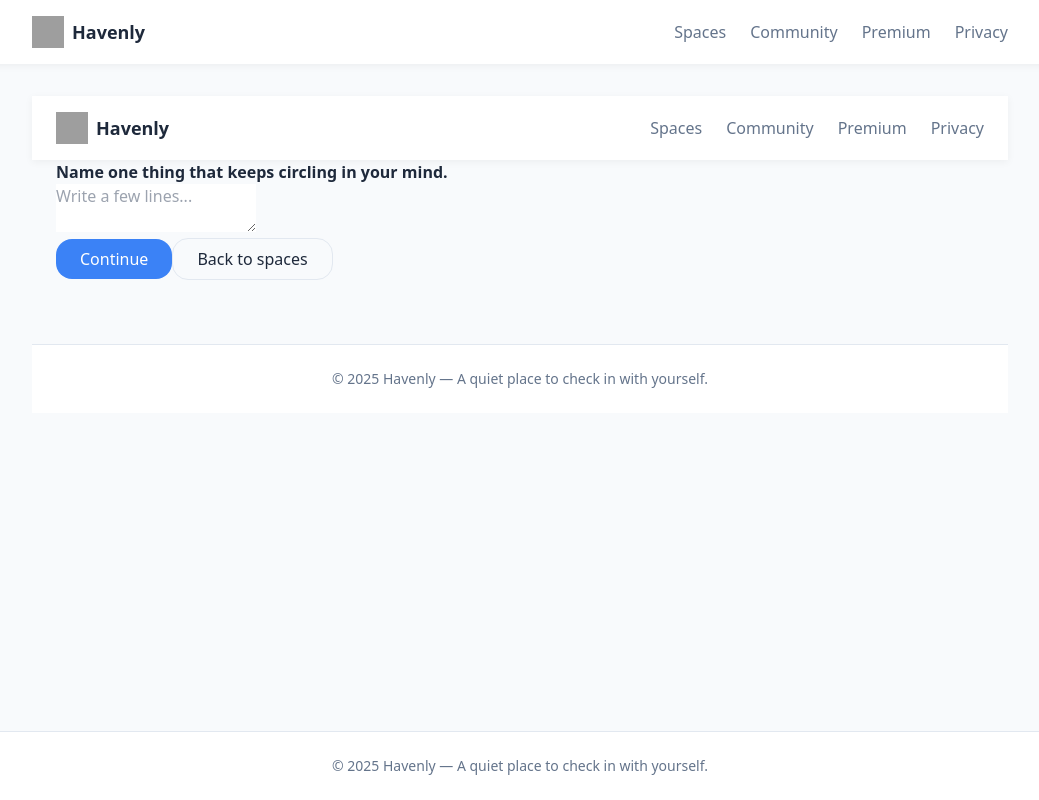
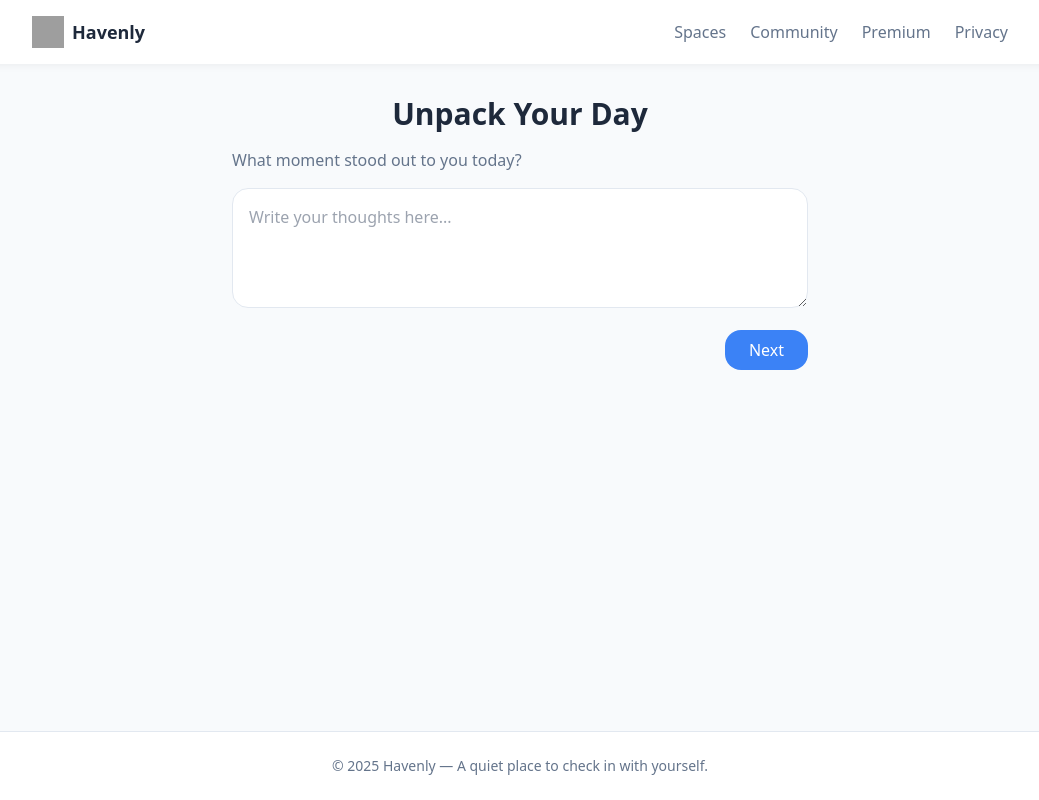
Before and after one commit to Khrboshi/havenly, a Next.js app: page /unpack in a window 1280 px wide. Shown: the whole page, without its empty margins (120-1159 px from the left). Built offline with nearby package versions, Linux system fonts and the light colour scheme; grey boxes are pictures that could not be loaded.

Commit message:
Update unpack.js

```diff
--- a/pages/unpack.js
+++ b/pages/unpack.js
@@ -1,55 +1,47 @@
-import Link from 'next/link'
-import Header from '../components/Header'
-import Footer from '../components/Footer'
-import { useState } from 'react'
+"use client";
+import Head from "next/head";
+import { useState } from "react";
 
-const prompts = [
-  "Name one thing that keeps circling in your mind.",
-  "What feeling sits beneath that thought?",
-  "If you could tell that feeling one small thing, what would it be?"
-]
+export default function Unpack() {
+  const prompts = [
+    "What moment stood out to you today?",
+    "What did you learn or notice about yourself?",
+    "What would you like to release before tomorrow?"
+  ];
+  const [step, setStep] = useState(0);
+  const [answers, setAnswers] = useState([]);
 
-export default function Unpack(){
-  const [i,setI] = useState(0)
-  const [text,setText] = useState('')
-  const [answers,setAnswers] = useState([])
+  const next = () => {
+    if (step < prompts.length - 1) setStep(step + 1);
+    else alert("Reflection saved locally. Great work!");
+  };
 
-  function next(){
-    if(!text.trim()) return
-    setAnswers(a=>[...a, text.trim()]); setText(''); setI(i+1)
-  }
-
-  if(i >= prompts.length){
-    return (
-      <>
-        <Header/>
-        <main className="container unpack">
-          <h2>Unpack</h2>
-          <div className="result-card">
-            {answers.map((a,idx)=>(<p key={idx}>• {a}</p>))}
-          </div>
-          <p className="muted">This stays private to this session.</p>
-          <div className="row">
-            <Link href="/rooms"><a className="btn-ghost">Back</a></Link>
-          </div>
-        </main>
-        <Footer/>
-      </>
-    )
-  }
+  const handleChange = (e) => {
+    const copy = [...answers];
+    copy[step] = e.target.value;
+    setAnswers(copy);
+  };
 
   return (
     <>
-      <Header/>
-      <main className="container unpack">
-        <h2>{prompts[i]}</h2>
-        <textarea value={text} onChange={e=>setText(e.target.value)} placeholder="Write a few lines..." />
-        <div className="row">
-          <button className="btn-primary" onClick={next} disabled={!text.trim()}>Continue</button>
-          <Link href="/rooms"><a className="btn-ghost">Back to spaces</a></Link>
+      <Head>
+        <title>Unpack — Havenly</title>
+      </Head>
+      <h1 className="text-3xl font-semibold mb-4 text-center">Unpack Your Day</h1>
+      <div className="max-w-xl mx-auto">
+        <p className="text-text-muted mb-4">{prompts[step]}</p>
+        <textarea
+          value={answers[step] || ""}
+          onChange={handleChange}
+          className="w-full p-4 border border-border rounded-xl focus:ring-2 focus:ring-primary outline-none min-h-[120px]"
+          placeholder="Write your thoughts here..."
+        />
+        <div className="text-right mt-4">
+          <button onClick={next} className="btn-primary">
+            {step === prompts.length - 1 ? "Finish" : "Next"}
+          </button>
         </div>
-      </main>
-      <Footer/>
+      </div>
     </>
-  )
+  );
 }
```
